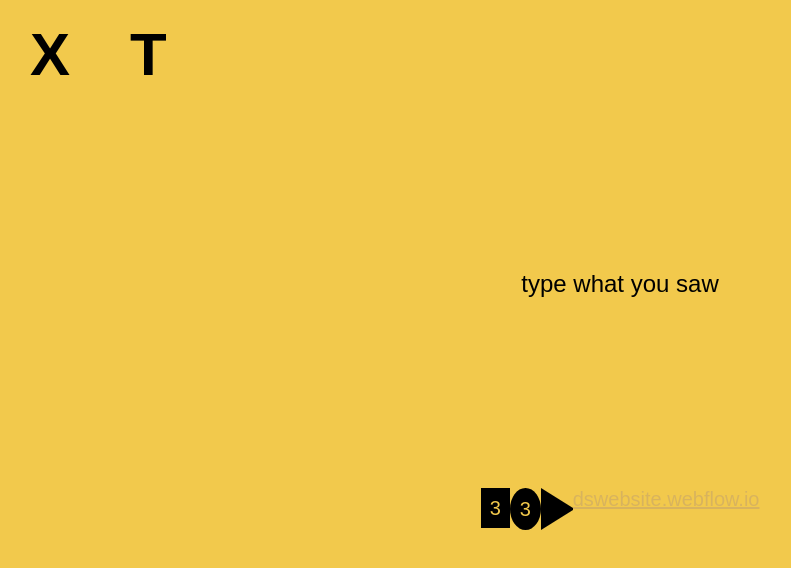
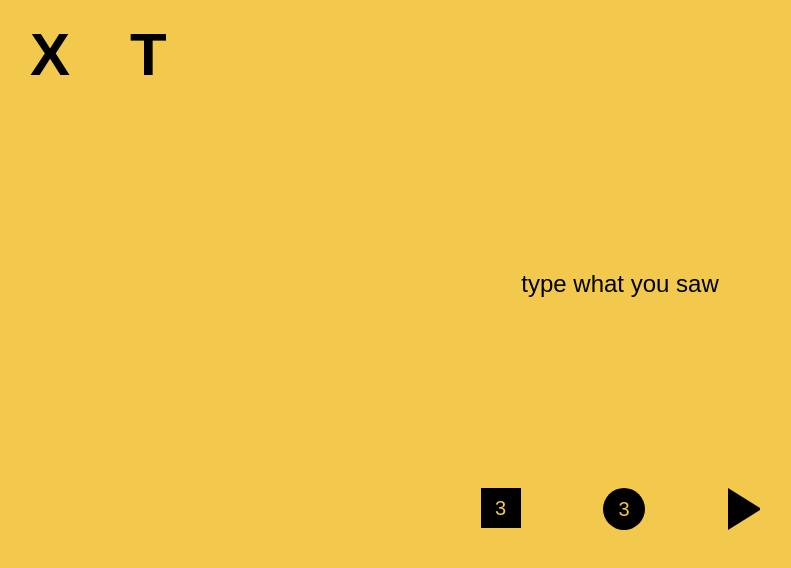
Before and after one commit to ZTKpro/donotblink, a Next.js app: page /game in a window 1280 px wide. Shown: the top 568 px of the page, without its empty margins (20-811 px from the left). Built offline with nearby package versions, Linux system fonts and the light colour scheme.

Commit message:
Update game.js

```diff
--- a/src/pages/game.js
+++ b/src/pages/game.js
@@ -296,11 +296,6 @@ export default function Game() {
             {blinkUse}
           </StyledRound>
           <StyledTriangle color={theme} onClick={nextLevel} />
-            <StyledLinkW
-              href="https://dswebsite.webflow.io/"
-            >
-              dswebsite.webflow.io
-            </StyledLinkW>
         </StyledMenu>
         {isMouseMoving && (
           <StyledToolTip>
```
